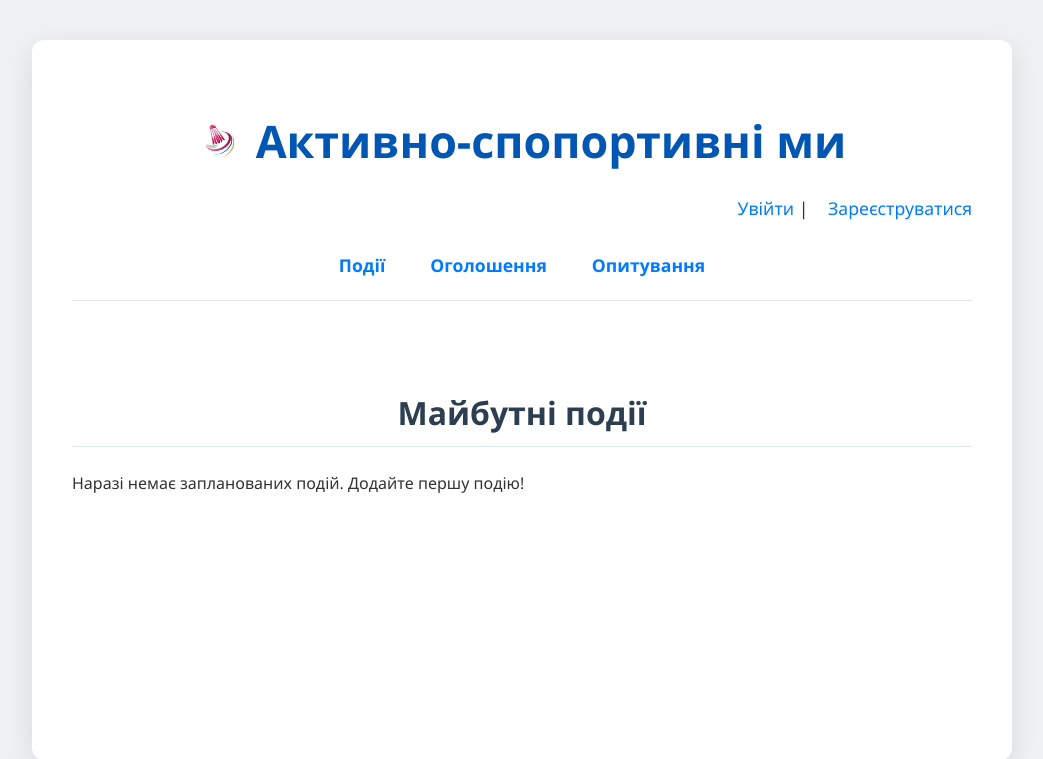
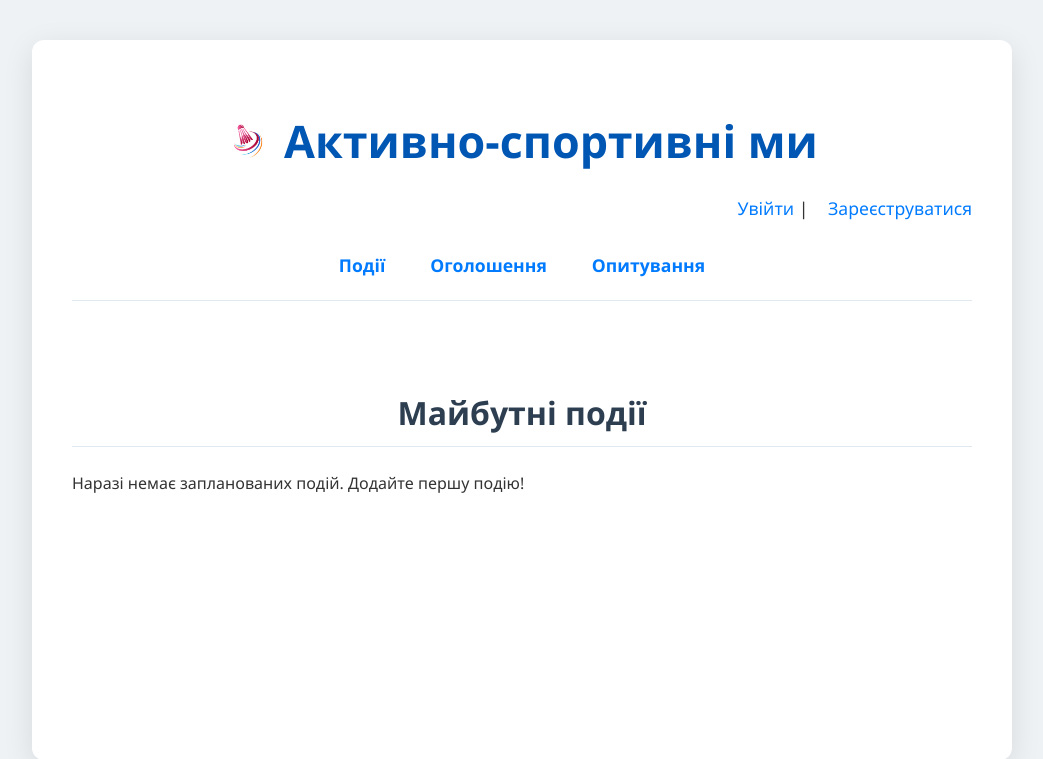
Before and after one commit to SportActive/SportActive, a Flask app: page / in a window 1280 px wide. Shown: the top 759 px of the page, without its empty margins (118-1161 px from the left). Run offline with Flask 3, Linux system fonts and the light colour scheme; data that the repository does not hold is empty.

```diff
--- a/templates/index.html
+++ b/templates/index.html
@@ -3,7 +3,7 @@
 <head>
     <meta charset="UTF-8">
     <meta name="viewport" content="width=device-width, initial-scale=1.0">
-    <title>Активно-спортивні ми</title>
+    <title>Активно-спортивні ми</title> {# ВИПРАВЛЕНО ТУТ #}
     <link rel="stylesheet" href="{{ url_for('static', filename='style.css') }}">
     <link rel="icon" type="image/png" href="{{ url_for('static', filename='favicon.png') }}">
 </head>
@@ -11,7 +11,7 @@
     <div class="container">
         <h1 class="main-title">
             <img src="{{ url_for('static', filename='favicon.png') }}" alt="Логотип" class="main-title-icon">
-            Активно-спопортивні ми
+            Активно-спортивні ми {# ВИПРАВЛЕНО ТУТ #}
         </h1>
 
         <div class="auth-links">
```
